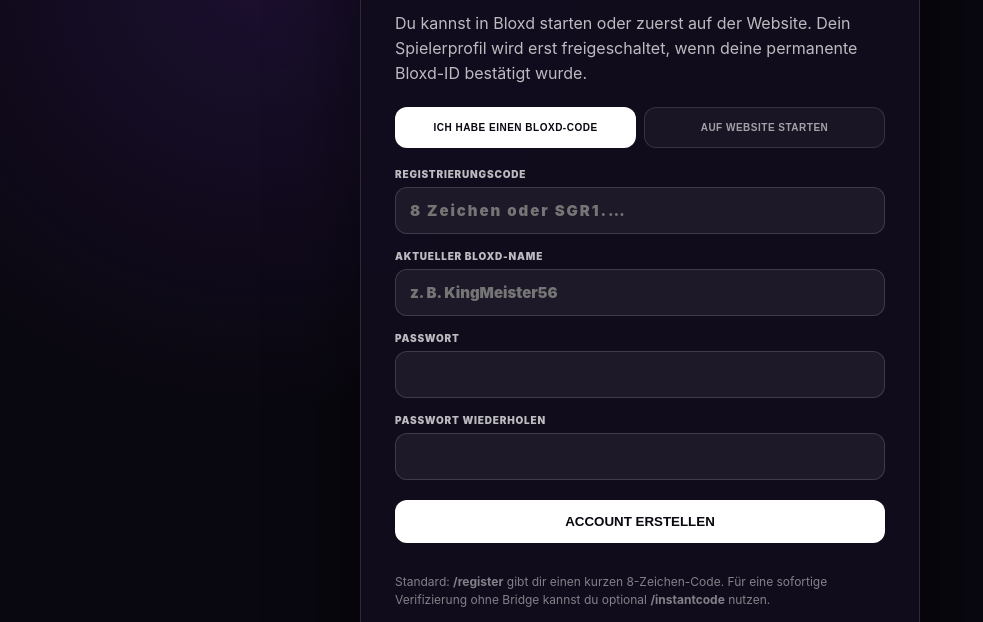
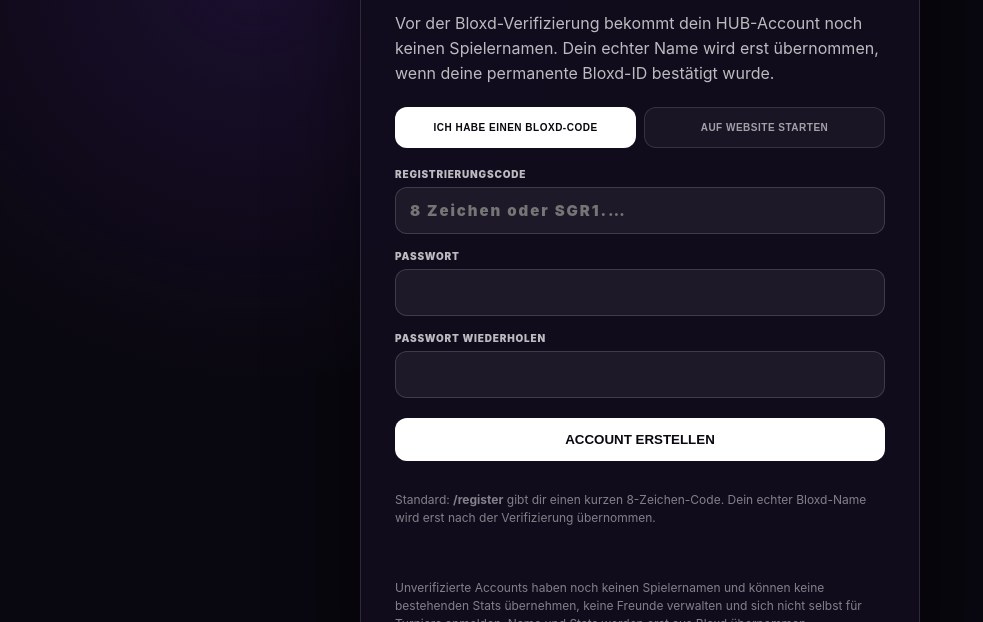
Before and after one commit to PolyYuu/bloxdio-turnier-rangliste, a plain HTML site: page register.html in a window 1280 px wide. Shown: the part 174-796 px from the top of the page, without its empty margins (0-983 px from the left). Drawn offline with nearby package versions, Linux system fonts and the light colour scheme.

Commit message:
Remove pre-verification username fields

```diff
--- a/register.html
+++ b/register.html
@@ -13,7 +13,7 @@
       <a class="back-link" href="index.html#overview">← HUB</a>
       <p class="eyebrow">HUB · BLOXD ACCOUNT</p>
       <h1>ACCOUNT VERKNÜPFEN</h1>
-      <p class="intro">Du kannst in Bloxd starten oder zuerst auf der Website. Dein Spielerprofil wird erst freigeschaltet, wenn deine permanente Bloxd-ID bestätigt wurde.</p>
+      <p class="intro">Vor der Bloxd-Verifizierung bekommt dein HUB-Account noch keinen Spielernamen. Dein echter Name wird erst übernommen, wenn deine permanente Bloxd-ID bestätigt wurde.</p>
 
       <div class="tabs">
         <button class="tab active" id="tabBloxd" type="button">ICH HABE EINEN BLOXD-CODE</button>
@@ -24,9 +24,6 @@
         <label>REGISTRIERUNGSCODE
           <input id="registrationCode" autocomplete="one-time-code" placeholder="8 Zeichen oder SGR1.…" maxlength="900" required>
         </label>
-        <label id="bloxdNameLabel">AKTUELLER BLOXD-NAME
-          <input id="bloxdName" autocomplete="username" placeholder="z. B. KingMeister56" maxlength="32">
-        </label>
         <label>PASSWORT
           <input id="password" type="password" autocomplete="new-password" minlength="8" required>
         </label>
@@ -34,13 +31,10 @@
           <input id="passwordRepeat" type="password" autocomplete="new-password" minlength="8" required>
         </label>
         <button id="submitBloxd" type="submit">ACCOUNT ERSTELLEN</button>
-        <p class="small-help">Standard: <strong>/register</strong> gibt dir einen kurzen 8-Zeichen-Code. Für eine sofortige Verifizierung ohne Bridge kannst du optional <strong>/instantcode</strong> nutzen.</p>
+        <p class="small-help">Standard: <strong>/register</strong> gibt dir einen kurzen 8-Zeichen-Code. Dein echter Bloxd-Name wird erst nach der Verifizierung übernommen.</p>
       </form>
 
       <form id="webForm" class="hidden" novalidate>
-        <label>AKTUELLER BLOXD-NAME
-          <input id="webBloxdName" autocomplete="username" placeholder="z. B. KingMeister56" maxlength="32" required>
-        </label>
         <label>PASSWORT
           <input id="webPassword" type="password" autocomplete="new-password" minlength="8" required>
         </label>
@@ -48,7 +42,7 @@
           <input id="webPasswordRepeat" type="password" autocomplete="new-password" minlength="8" required>
         </label>
         <button id="submitWeb" type="submit">CODE ERSTELLEN</button>
-        <p class="small-help">Danach bekommst du hier einen 8-Zeichen-Code. Gib ihn in Bloxd mit <strong>/verify DEINCODE</strong> ein.</p>
+        <p class="small-help">Danach bekommst du einen 8-Zeichen-Code. Gib ihn in Bloxd mit <strong>/verify DEINCODE</strong> ein. Bis zur Bestätigung heißt dein HUB-Account nur <strong>Pending</strong>.</p>
       </form>
 
       <section id="pendingPanel" class="pending-panel hidden">
@@ -61,14 +55,14 @@
         </div>
         <button id="checkStatus" type="button" class="secondary">STATUS PRÜFEN</button>
         <div class="instant-box">
-          <p><strong>Sofort freischalten?</strong> Gib in Bloxd <code>/instantcode</code> ein und füge den langen Code hier ein.</p>
+          <p><strong>Sofort freischalten?</strong> Gib in Bloxd <code>/instantcode</code> ein und füge den längeren Code hier ein.</p>
           <input id="instantCode" placeholder="SGR1.…" maxlength="900">
           <button id="instantVerify" type="button">SOFORT VERIFIZIEREN</button>
         </div>
       </section>
 
       <div id="message" class="message" aria-live="polite"></div>
-      <p class="hint">Unverifizierte Accounts können keine bestehenden Stats übernehmen, keinen Namen ändern, keine Freunde verwalten und sich nicht selbst für Turniere anmelden. Der HUB-Name wird nach der Bestätigung automatisch aus Bloxd übernommen.</p>
+      <p class="hint">Unverifizierte Accounts haben noch keinen Spielernamen und können keine bestehenden Stats übernehmen, keine Freunde verwalten und sich nicht selbst für Turniere anmelden. Name und Stats werden erst aus Bloxd übernommen.</p>
     </section>
   </main>
   <script src="register.js"></script>
```
